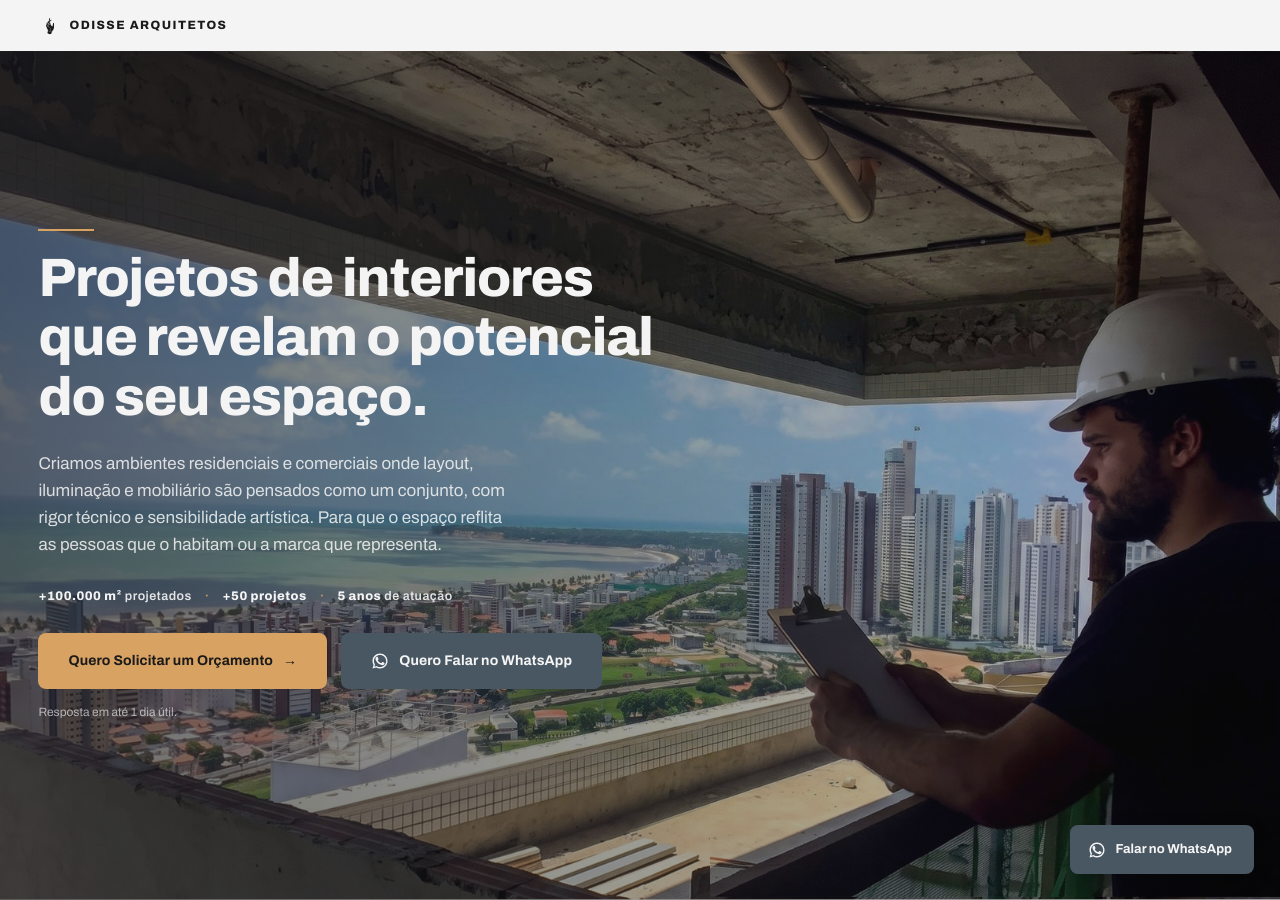
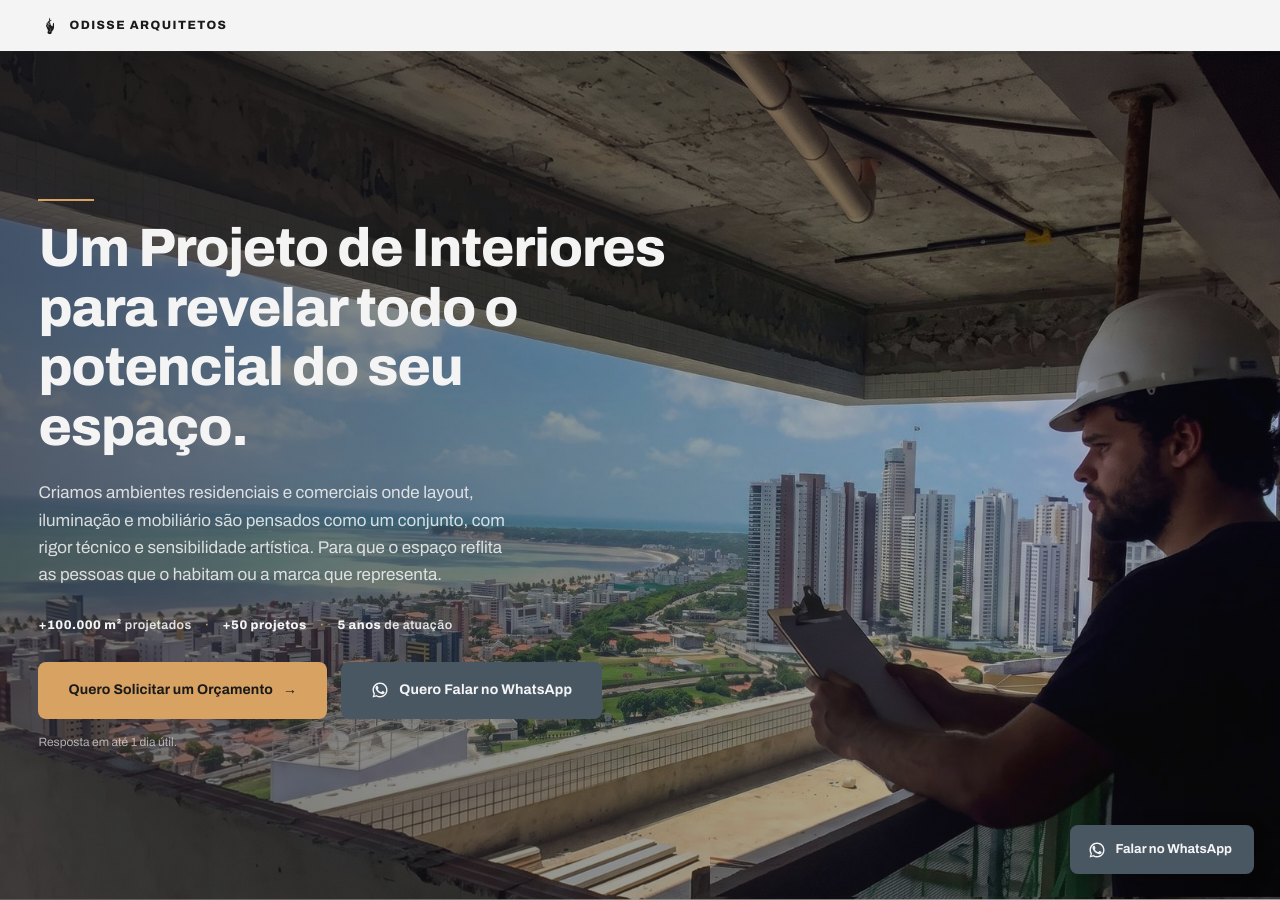
Before and after one commit to cidclementino/projetos-odisse, a Jekyll site: the page built from interiores/index.html, in a window 1280 px wide and 900 px high. Built offline with Jekyll 4.4.1, drawn with Linux system fonts in a browser that asks for light colours.

Commit message:
Update interiores_conteudo.yml

```diff
--- a/_data/interiores_conteudo.yml
+++ b/_data/interiores_conteudo.yml
@@ -1,5 +1,5 @@
 hero:
-  titulo: "Projetos de interiores que revelam o potencial do seu espaço."
+  titulo: "Um Projeto de Interiores para revelar todo o potencial do seu espaço."
   descricao: "Criamos ambientes residenciais e comerciais onde layout, iluminação e mobiliário são pensados como um conjunto, com rigor técnico e sensibilidade artística. Para que o espaço reflita as pessoas que o habitam ou a marca que representa."
   m2: "+100.000 m²"
   projetos: "+50 projetos"
```
